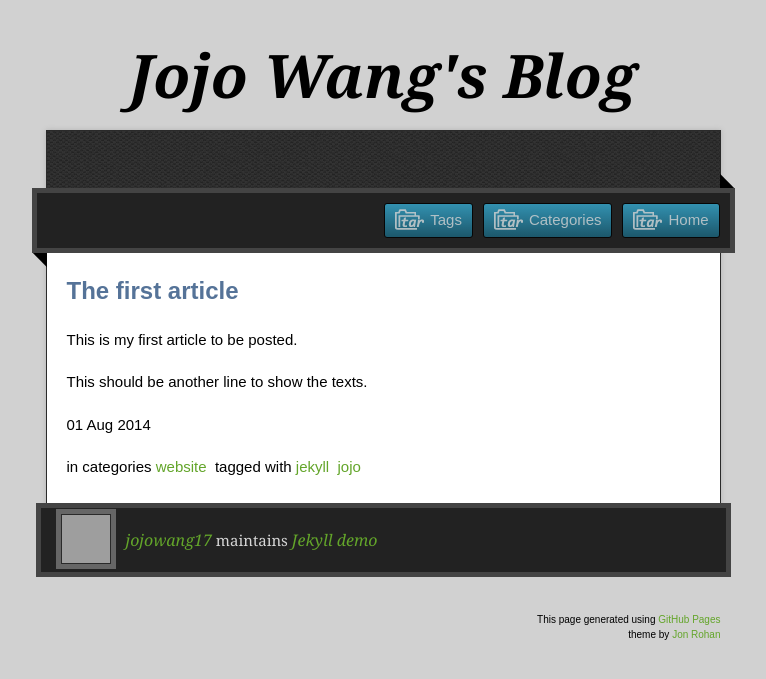
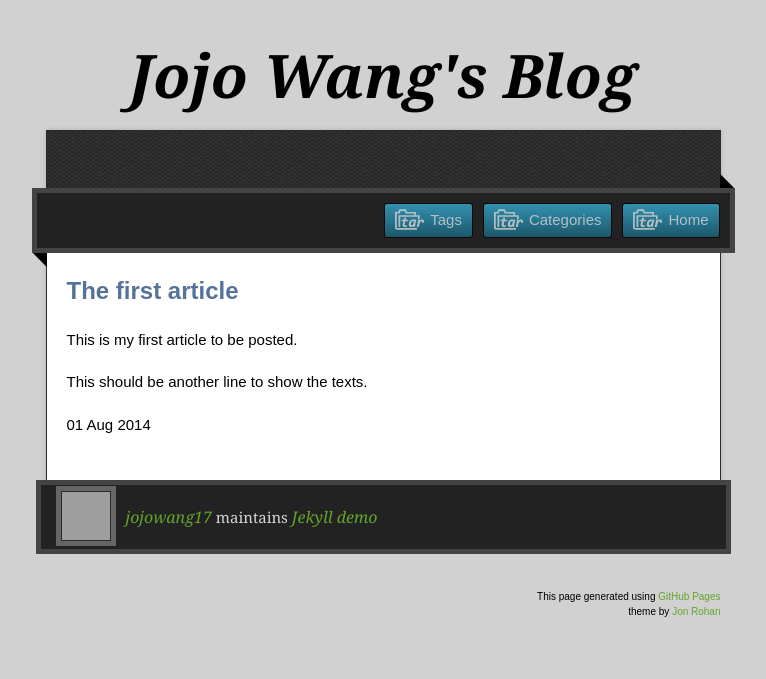
Before and after one commit to jojowang17/jekyll_demo, a Jekyll site: the page built from _posts/2014-08-01-first_article.html, in a window 1280 px wide. Shown: the top 679 px of the page, without its empty margins (257-1023 px from the left). Built offline with Jekyll 4.4.1, drawn with Linux system fonts in a browser that asks for light colours; nearby versions of some CDN libraries; comment, search, counter and statistics services are not loaded; grey boxes are pictures that could not be loaded.

Commit message:
Update default.html

```diff
--- a/_layouts/default.html
+++ b/_layouts/default.html
@@ -40,47 +40,6 @@
           {{ content }}
 
           </article>
-          <section class="meta">
-{% if page.categories %}
-<span class="categories">
-  in categories
-  {% for cat in page.categories %}
-  <a href="{{ site.url }}/categories/#{{ cat }}" title="{{ cat }}">{{ cat }}</a>&nbsp;
-  {% endfor %}
-</span>
-{% endif %}
-{% if page.tags %}
-<span class="tags">
-  tagged with
-  {% for tag in page.tags %}
-  <a href="{{ site.url }}/tags/#{{ tag }}" title="{{ tag }}">{{ tag }}</a>&nbsp;
-  {% endfor %}
-</span>
-{% endif %}
-</section>
-{% include comments.md %}
-<script type="text/javascript">
-$(function(){
-  $(document).keydown(function(e) {
-    if (e.target.nodeName.toUpperCase() != 'BODY') return;
-    var url = false;
-        if (e.which == 37 || e.which == 74) {  // Left arrow and J
-            {% if page.previous %}
-        url = '{{ site.url }}{{ page.previous.url }}';
-        {% endif %}
-        }
-        else if (e.which == 39 || e.which == 75) {  // Right arrow and K
-            {% if page.next %}
-        url = '{{ site.url }}{{ page.next.url }}';
-        {% endif %}
-        }
-        if (url) {
-            window.location = url;
-        }
-  });
-})
-</script>
-</section>
       </div>
 
     </div>
```
